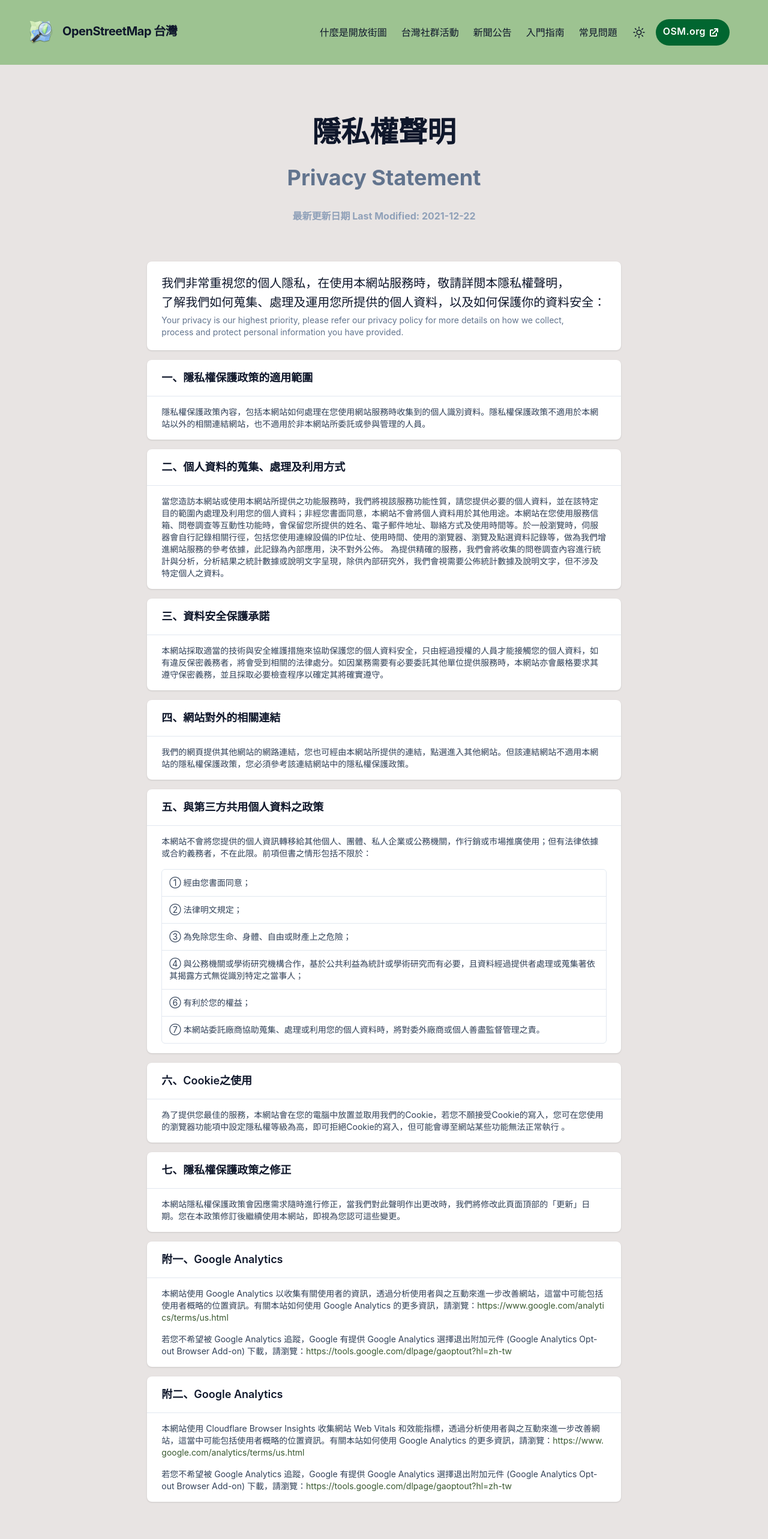
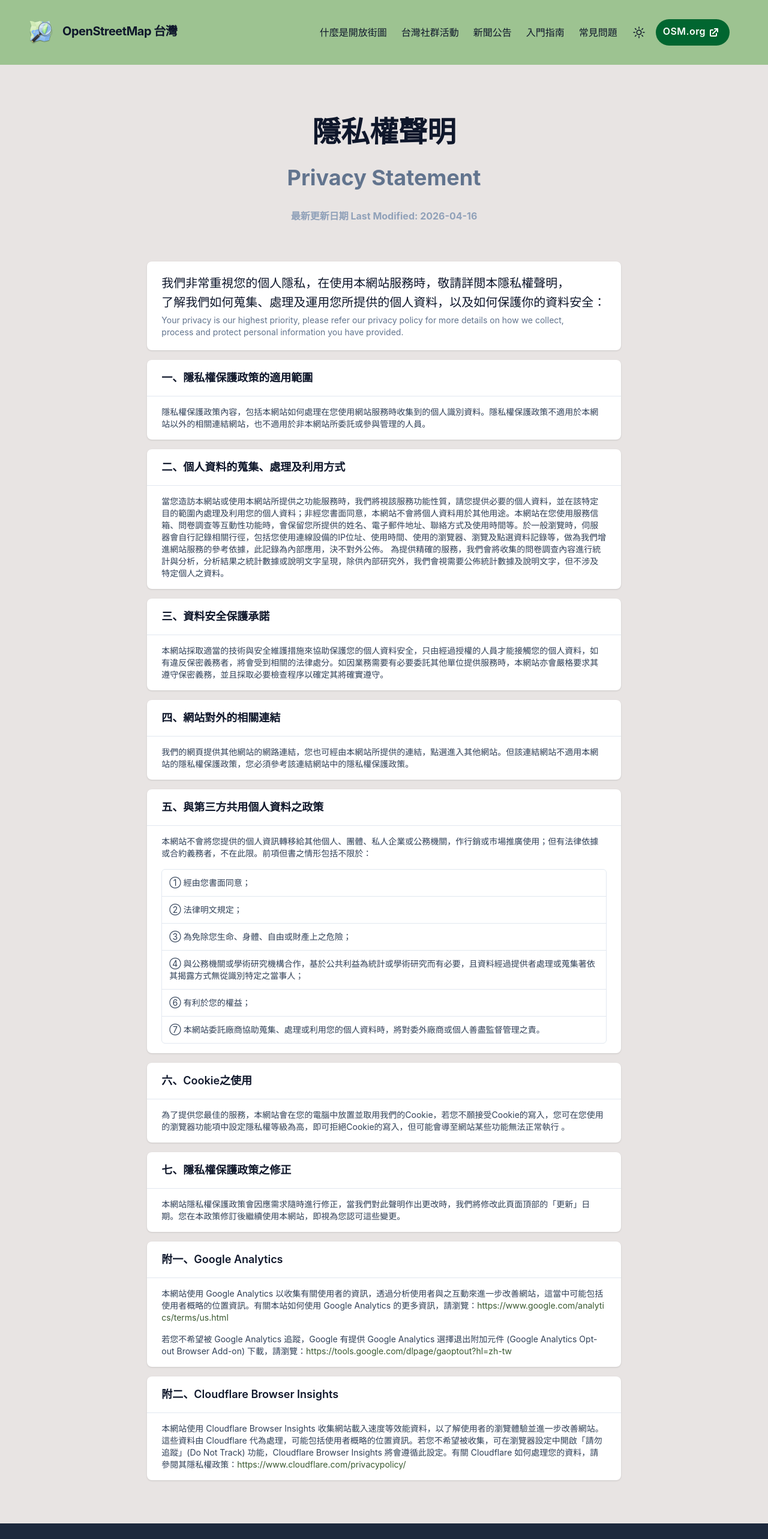
Before and after one commit to OsmHackTW/osmtw-ghpage, a Next.js app: page /privacy in a window 1280 px wide. Shown: the top 2566 px of the page at 60% size. Built offline with nearby package versions, Linux system fonts and the light colour scheme.

Commit message:
fix: Update last modified date and revise section Cloudflare Browser Insights

```diff
--- a/src/pages/privacy.js
+++ b/src/pages/privacy.js
@@ -3,7 +3,7 @@ import Layout from "../components/layouts/layout";
 import PageMeta from "../components/metadata";
 import { LegalPageTitle } from "../components/legal";
 
-const lastModified = "2021-12-22";
+const lastModified = "2026-04-16";
 
 const articles = [
   {
@@ -55,15 +55,11 @@ const articles = [
       },
     ],
   },{
-    section: "附二、Google Analytics",
+    section: "附二、Cloudflare Browser Insights",
     paragraphs: [
       {
-        text: "本網站使用 Cloudflare Browser Insights 收集網站 Web Vitals 和效能指標，透過分析使用者與之互動來進一步改善網站，這當中可能包括使用者概略的位置資訊。有關本站如何使用 Google Analytics 的更多資訊，請瀏覽：",
-        href: "https://www.google.com/analytics/terms/us.html",
-      },
-      {
-        text: "若您不希望被 Google Analytics 追蹤，Google 有提供 Google Analytics 選擇退出附加元件 (Google Analytics Opt-out Browser Add-on) 下載，請瀏覽：",
-        href: "https://tools.google.com/dlpage/gaoptout?hl=zh-tw",
+        text: "本網站使用 Cloudflare Browser Insights 收集網站載入速度等效能資料，以了解使用者的瀏覽體驗並進一步改善網站。這些資料由 Cloudflare 代為處理，可能包括使用者概略的位置資訊。若您不希望被收集，可在瀏覽器設定中開啟「請勿追蹤」(Do Not Track) 功能，Cloudflare Browser Insights 將會遵循此設定。有關 Cloudflare 如何處理您的資料，請參閱其隱私權政策：",
+        href: "https://www.cloudflare.com/privacypolicy/",
       },
     ],
   },
```
